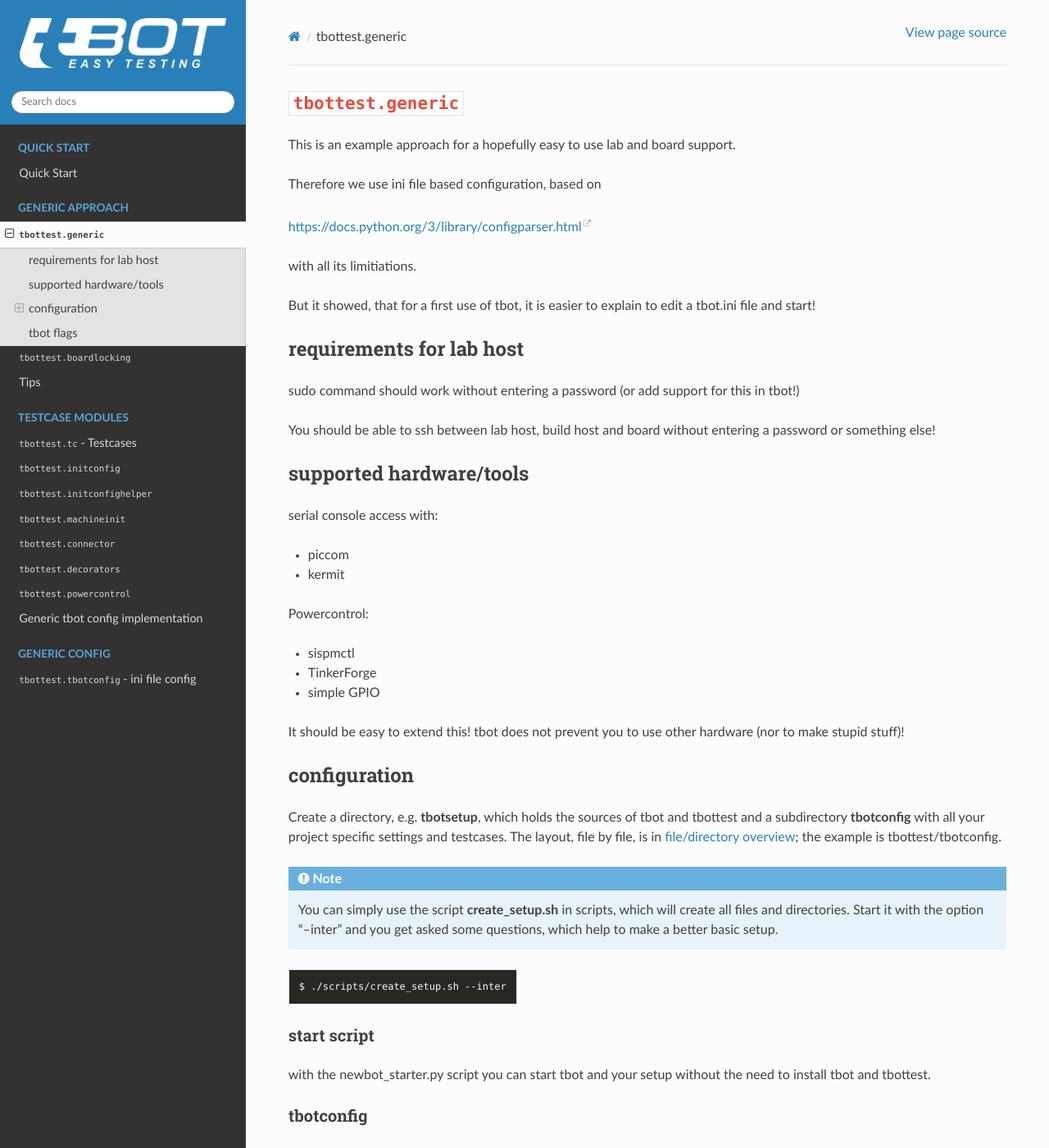
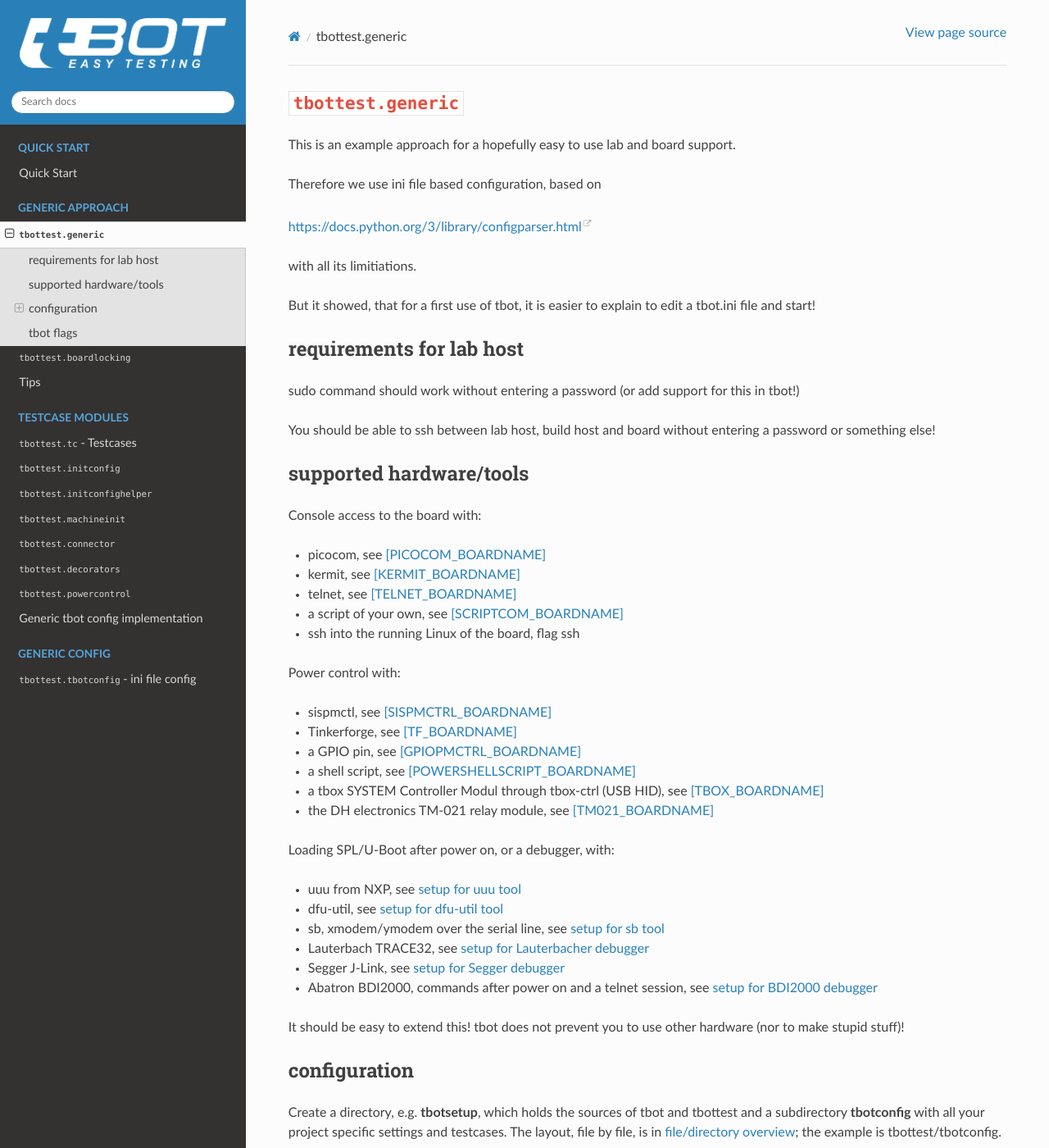
Before and after one commit to hsdenx/tbottest, a Sphinx documentation site: the page built from Documentation/generic.rst, in a window 1280 px wide and 1400 px high. Shown: the whole window at 82% size. Built offline with Sphinx 7.4.7 and the Read the Docs theme 3.1.0, drawn with Linux system fonts in a browser that asks for light colours; pages that are not in the unit, such as notebooks, are missing from menus.

Commit message:
doc: generic: list all supported console, power and loader tools
"supported hardware/tools" named picocom and kermit for the console and
sispmctl, Tinkerforge and GPIO for power. The generic lab also supports
telnet, a console script and ssh, power control with a shell script,
tbox-ctrl and the TM-021 relay module, and uuu, dfu-util, sb, TRACE32,
J-Link and the BDI2000 for loading SPL/U-Boot or debugging after power
on. List them all, each with a link to its tbot.ini section.

Signed-off-by: Heiko Schocher <hs@nabladev.com>

```diff
--- a/Documentation/generic.rst
+++ b/Documentation/generic.rst
@@ -28,16 +28,32 @@ without entering a password or something else!
 supported hardware/tools
 ------------------------
 
-serial console access with:
+Console access to the board with:
 
-* piccom
-* kermit
+* picocom, see `[PICOCOM_BOARDNAME]`_
+* kermit, see `[KERMIT_BOARDNAME]`_
+* telnet, see `[TELNET_BOARDNAME]`_
+* a script of your own, see `[SCRIPTCOM_BOARDNAME]`_
+* ssh into the running Linux of the board, flag ssh
 
-Powercontrol:
+Power control with:
 
-* sispmctl
-* TinkerForge
-* simple GPIO
+* sispmctl, see `[SISPMCTRL_BOARDNAME]`_
+* Tinkerforge, see `[TF_BOARDNAME]`_
+* a GPIO pin, see `[GPIOPMCTRL_BOARDNAME]`_
+* a shell script, see `[POWERSHELLSCRIPT_BOARDNAME]`_
+* a tbox SYSTEM Controller Modul through tbox-ctrl (USB HID), see `[TBOX_BOARDNAME]`_
+* the DH electronics TM-021 relay module, see `[TM021_BOARDNAME]`_
+
+Loading SPL/U-Boot after power on, or a debugger, with:
+
+* uuu from NXP, see `setup for uuu tool`_
+* dfu-util, see `setup for dfu-util tool`_
+* sb, xmodem/ymodem over the serial line, see `setup for sb tool`_
+* Lauterbach TRACE32, see `setup for Lauterbacher debugger`_
+* Segger J-Link, see `setup for Segger debugger`_
+* Abatron BDI2000, commands after power on and a telnet session, see
+  `setup for BDI2000 debugger`_
 
 It should be easy to extend this! tbot does not prevent you to use
 other hardware (nor to make stupid stuff)!
```
